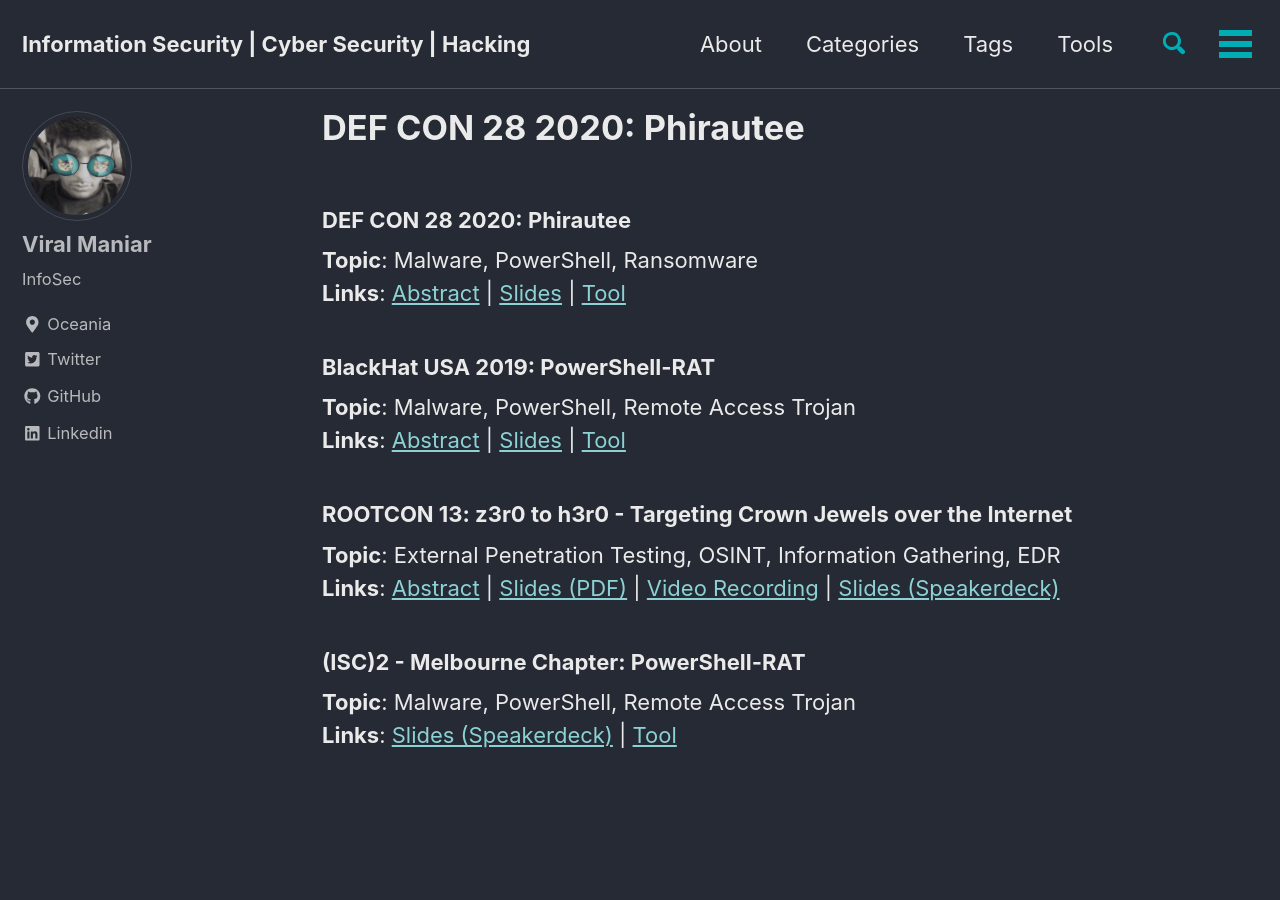
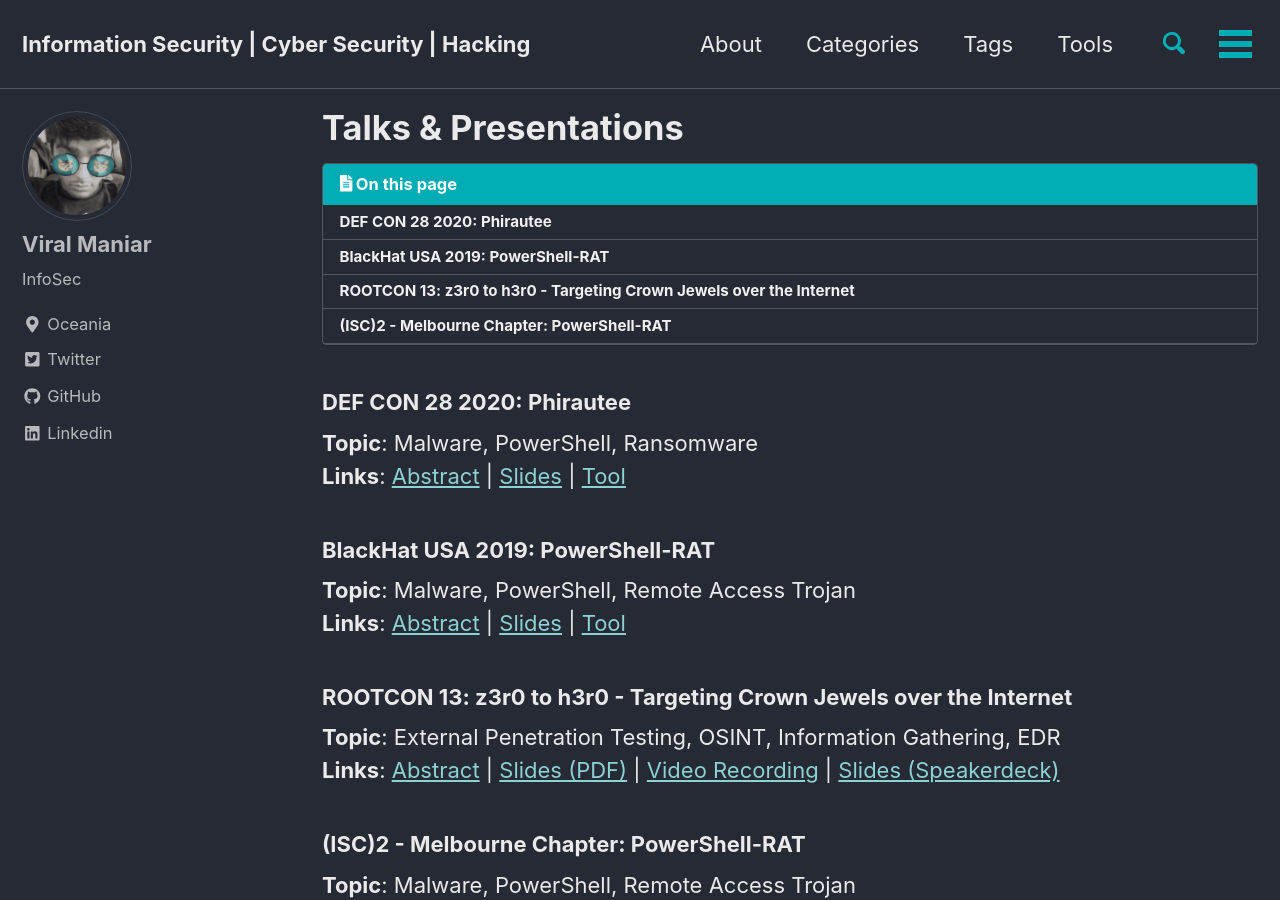
Before and after one commit to Viralmaniar/viralmaniar.github.io, a Jekyll site: the page built from _pages/talks.md, in a window 1280 px wide and 900 px high. Built offline with Jekyll 4.4.1, drawn with Linux system fonts in a browser that asks for light colours; cached includes are drawn as plain includes; nearby versions of some CDN libraries; our own code applies the rules of GitHub Pages for plain Markdown files.

Commit message:
Update talks.md

```diff
--- a/_pages/talks.md
+++ b/_pages/talks.md
@@ -2,6 +2,10 @@
 layout: single
 classes: wide smallfont
 permalink: /talks/
+title: Talks & Presentations
+author_profile: true
+toc: true
+toc_sticky: true
 ---
 
 ### **DEF CON 28 2020**: Phirautee
```
